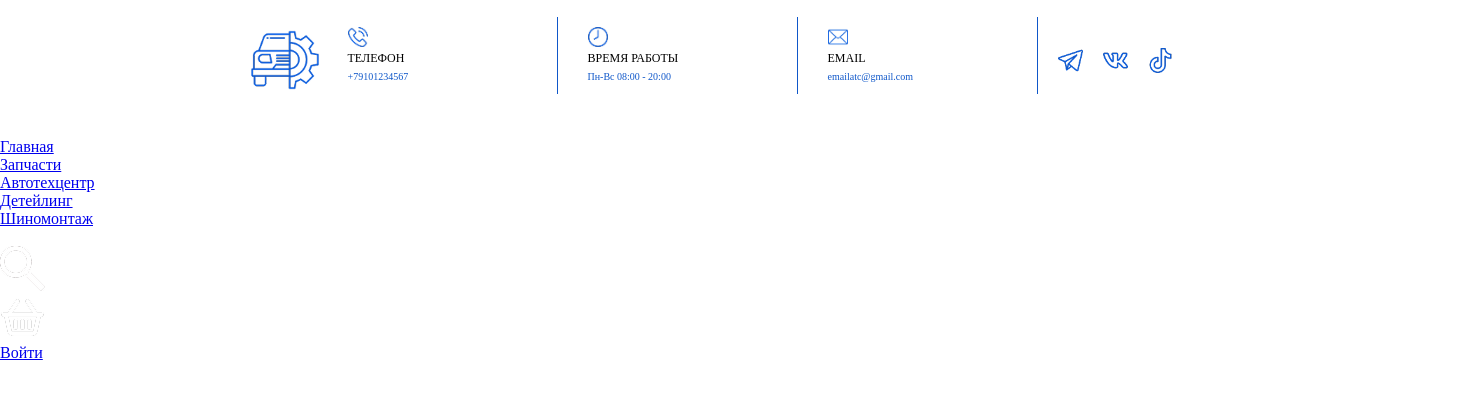
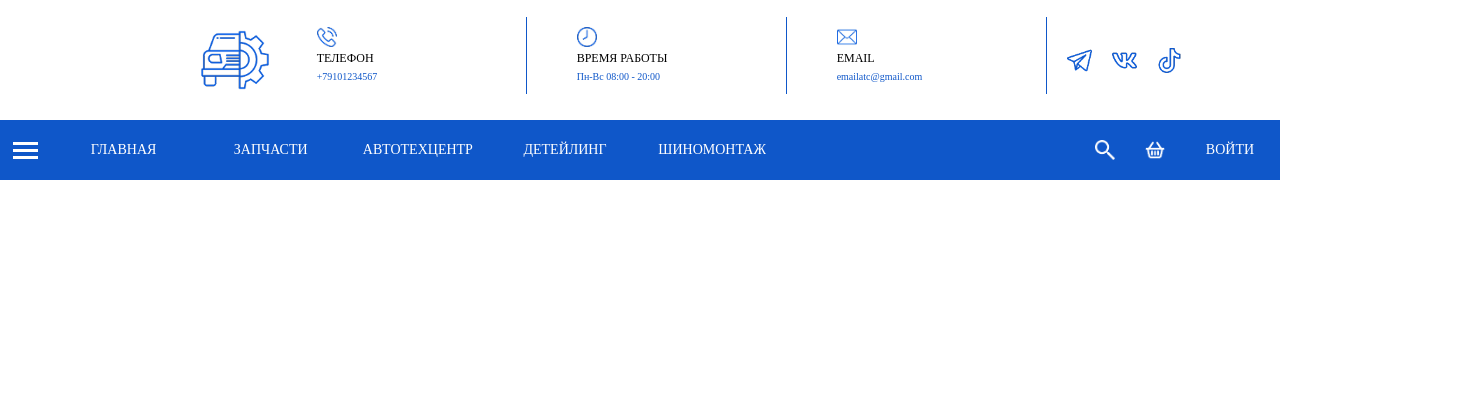
Before and after one commit to xmenbro/AutoRepairCenter, a plain HTML site: page src/html/index.html in a window 1280 px wide. Shown: the whole page, 1480 px wide, since content can reach past the window. Drawn offline with Linux system fonts and the light colour scheme.

Commit message:
feat(style.css): add styles for navbar

```diff
--- a/src/css/style.css
+++ b/src/css/style.css
@@ -7,15 +7,12 @@
 /* шапка сайта */
 .header-container {
     margin-left: 200px;
-    min-width: 100%;
+    max-width: 1200px;
+    width: 100%;
     height: 120px;
     display: grid;
     grid-template-columns: repeat(5, 1fr);
     align-items: center;
-}
-
-.header-container > img {
-    margin-left: 50px;
 }
 
 .header-elements {
@@ -23,7 +20,7 @@
     height: 100px;
     display: grid;
     grid-template-columns: repeat(3, 1fr);
-    gap: 30px;
+    gap: 50px;
     align-items: center;
     justify-content: left;
 }
@@ -62,3 +59,79 @@
     color: #0F57C9;
     font-size: 10px;
 }
+
+/* Навигационное меню */
+.navbar {
+    background-color: #0F57C9;
+    position: sticky;
+    top: 0;
+    z-index: 1000;
+    height: 60px;
+}
+
+.nav-container {
+    max-width: 1400px;
+}
+
+.nav-menu {
+    display: grid;
+    grid-template-columns: 50px repeat(5, 1fr) 2fr 50px 50px 100px;
+    list-style: none;
+    height: 60px;
+    align-items: center;
+}
+
+.menu-item {
+    height: 100%;
+    display: flex;
+    align-items: center;
+    justify-content: center;
+}
+
+.spacer {
+    height: 100%;
+}
+
+.menu-item a {
+    display: flex;
+    align-items: center;
+    justify-content: center;
+    height: 100%;
+    width: 100%;
+    color: white;
+    text-decoration: none;
+    text-transform: uppercase;
+    font-size: 14px;
+    transition: background-color 0.3s;
+    text-align: center;
+    padding: 0 10px;
+}
+
+.menu-item a:hover {
+    background-color: #0c4094;
+}
+
+.menu-icon {
+    display: flex;
+    flex-direction: column;
+    gap: 4px;
+    cursor: pointer;
+    padding: 0 15px;
+}
+
+.menu-icon span {
+    width: 25px;
+    height: 3px;
+    background-color: white;
+    display: block;
+}
+
+.menu-item img {
+    width: 20px;
+    height: 20px;
+    filter: brightness(0) invert(1);
+}
+
+.menu-item:last-child a:hover {
+    background-color: #0c4094;
+}
```
